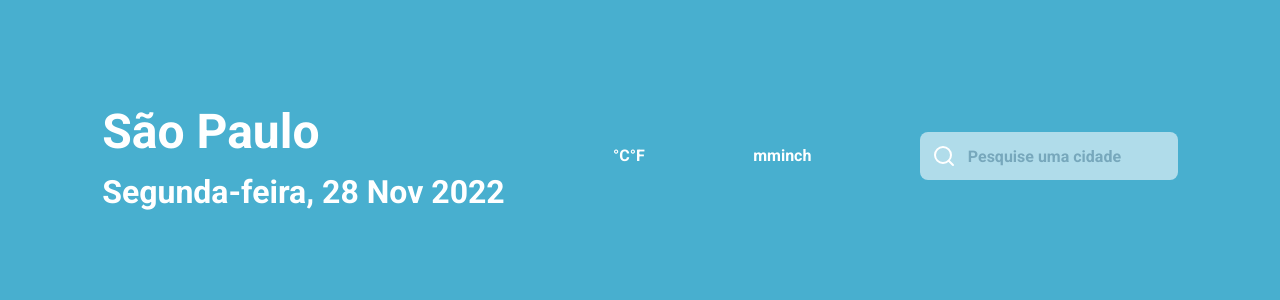
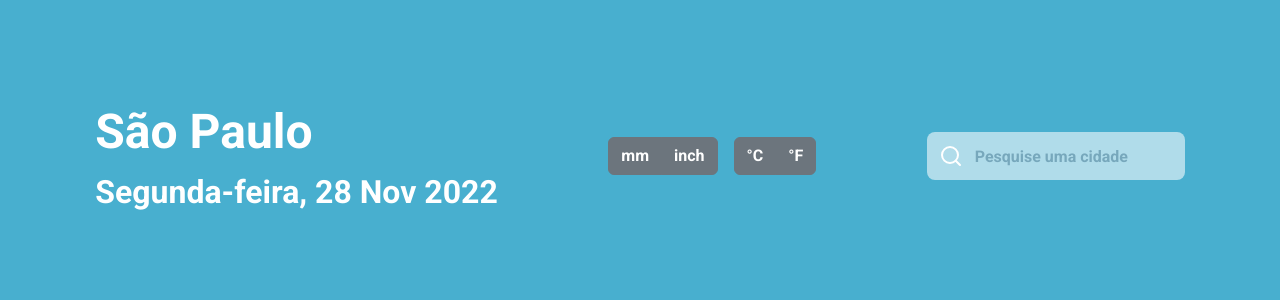
Before and after one commit to igorDevLima/ClimaView, a Next.js app: page / in a window 1280 px wide. Shown: the top 300 px of the page. Built offline with nearby package versions, Linux system fonts and the light colour scheme.

Commit message:
component structure

```diff
--- a/src/components/header/change-unit-buttons/index.tsx
+++ b/src/components/header/change-unit-buttons/index.tsx
@@ -1,13 +1,18 @@
+'use client';
+import { Button, ButtonGroup } from 'react-bootstrap';
+
 const ChangeUnit: React.FC = () => {
   return (
     <>
-      <div>
-        <button id="unit-temperature-c">°C</button>
-        <button id="unit-temperature-f">°F</button>
-      </div>
-      <div>
-        <button id="unit-rain-mm">mm</button>
-        <button id="unit-rain-inch">inch</button>
+      <div className="m-3 flex flex-wrap gap-x-4 gap-y-2">
+        <ButtonGroup aria-label="Basic example">
+          <Button variant="secondary">mm</Button>
+          <Button variant="secondary">inch</Button>
+        </ButtonGroup>
+        <ButtonGroup aria-label="Basic example">
+          <Button variant="secondary">°C</Button>
+          <Button variant="secondary">°F</Button>
+        </ButtonGroup>
       </div>
     </>
   );
```
